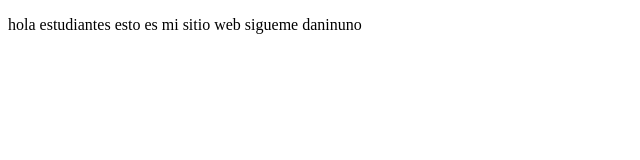
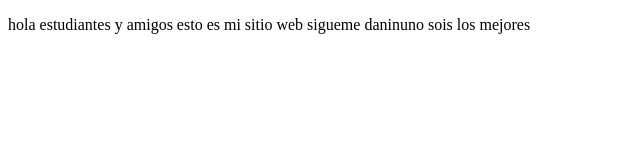
Before and after one commit to daninuno/Proyecto, a plain HTML site: page index.html in a window 1280 px wide. Shown: the whole page, without its empty margins (0-640 px from the left). Drawn offline with Linux system fonts and the light colour scheme.

Commit message:
cambio agregamos sos amigos

```diff
--- a/index.html
+++ b/index.html
@@ -7,6 +7,6 @@
     <title>Hola mundo </title>
 </head>
 <body>
-    <p>hola estudiantes esto es mi sitio web sigueme daninuno </p>
+    <p>hola estudiantes y amigos esto es mi sitio web sigueme daninuno sois los mejores </p>
 </body>
 </html>
```
